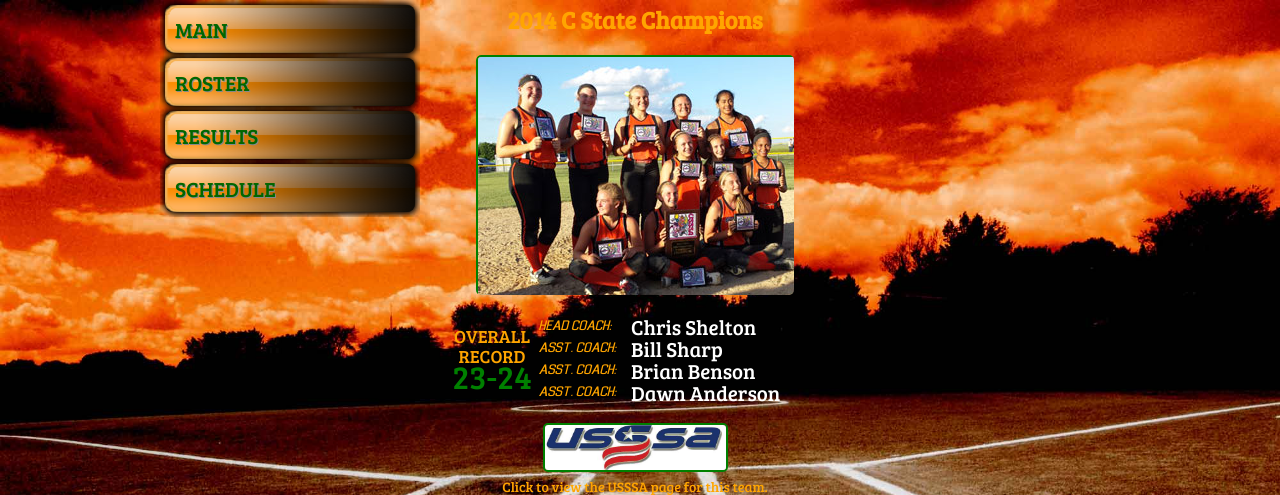
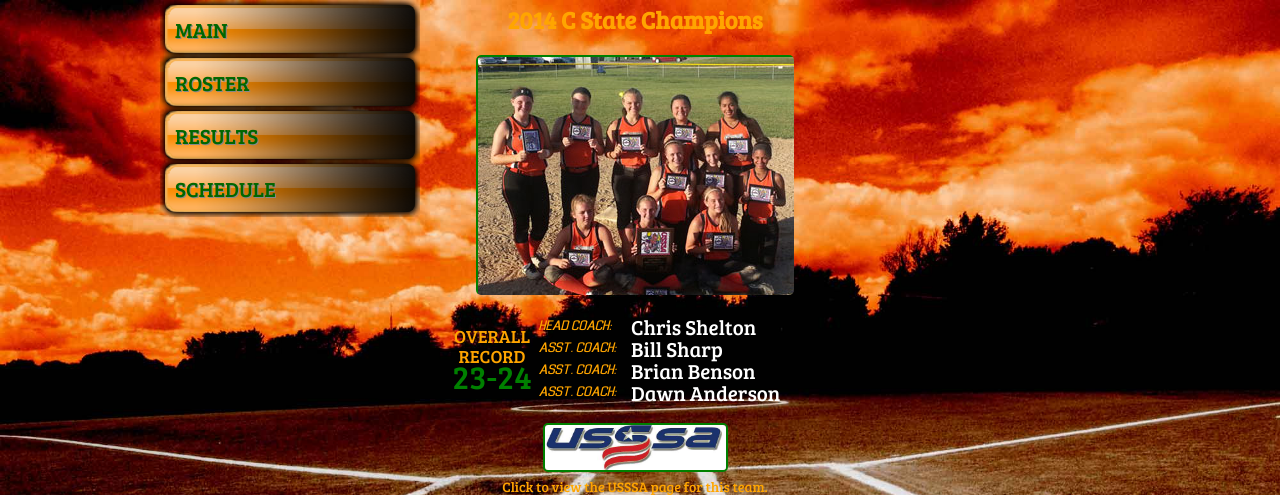
Before and after one commit to AbstractPixels/IowaRenegades2, a PHP site: page /teams/fourteenOrange.php?section=1 in a window 1280 px wide. Shown: the top 495 px of the page. Run offline with PHP 8.4, Linux system fonts and the light colour scheme.

Commit message:
Added new pics of 14 orange to homepage slideshows & to team page

```diff
--- a/images/slideshow/_notes/dwsync.xml
+++ b/images/slideshow/_notes/dwsync.xml
@@ -30,4 +30,5 @@
 <file name="slideshow26.jpg" server="iowarenegades.com//httpdocs/" local="3484049080" remote="2631065392414106968" />
 <file name="slideshow27.jpg" server="iowarenegades.com//httpdocs/" local="3484738956" remote="620783701591403688" />
 <file name="slideshow28.jpg" server="iowarenegades.com//httpdocs/" local="3485882827" remote="2744445382204760204" />
+<file name="slideshow29.jpg" server="iowarenegades.com//httpdocs/" local="3485971691" remote="2741143291088599916" />
 </dwsync>
--- a/images/teams/2014/14Orange/_notes/dwsync.xml
+++ b/images/teams/2014/14Orange/_notes/dwsync.xml
@@ -1,4 +1,5 @@
 <?xml version="1.0" encoding="utf-8" ?>
 <dwsync>
 <file name="14Orange-2.jpg" server="iowarenegades.com//httpdocs/" local="3485882774" remote="2744674458580459660" />
+<file name="14Orange-3.jpg" server="iowarenegades.com//httpdocs/" local="3485971641" remote="384925228935412588" />
 </dwsync>
--- a/index.php
+++ b/index.php
@@ -1114,6 +1114,7 @@ Develop highly competitive softball teams with players that exemplify the meanin
                     <img src="images/slideshow/slideshow26.jpg" width="310" height="232">
                     <img src="images/slideshow/slideshow27.jpg" width="310" height="232">
                     <img src="images/slideshow/slideshow28.jpg" width="310" height="232">
+                    <img src="images/slideshow/slideshow29.jpg" width="310" height="232">
   </div><!--slideshow-B1-->
 
          		<div id="slideshow-B2" class="cycle-slideshow" data-cycle-speed="1600" data-cycle-random="true" data-cycle-timeout="5200">
@@ -1146,6 +1147,7 @@ Develop highly competitive softball teams with players that exemplify the meanin
                     <img src="images/slideshow/slideshow26.jpg" width="310" height="232">
                     <img src="images/slideshow/slideshow27.jpg" width="310" height="232">
                     <img src="images/slideshow/slideshow28.jpg" width="310" height="232">
+                    <img src="images/slideshow/slideshow29.jpg" width="310" height="232">
   </div><!--slideshow-B2-->
 
           		<div id="slideshow-B3" class="cycle-slideshow" data-cycle-speed="1600" data-cycle-random="true" data-cycle-timeout="5400">
@@ -1178,6 +1180,7 @@ Develop highly competitive softball teams with players that exemplify the meanin
                     <img src="images/slideshow/slideshow26.jpg" width="310" height="232">
                     <img src="images/slideshow/slideshow27.jpg" width="310" height="232">
                     <img src="images/slideshow/slideshow28.jpg" width="310" height="232">
+                    <img src="images/slideshow/slideshow29.jpg" width="310" height="232">
                 </div><!--slideshow-B3-->
 
 </div><!-- contentWrapper-->
--- a/teams/fourteenOrange.php
+++ b/teams/fourteenOrange.php
@@ -88,7 +88,7 @@
 
     	<div id="teami" style="top:40px;">
         <div id="teamPic">
-        <img src="../images/teams/2014/14Orange/14Orange-2.jpg" width="320" height="240" alt="2014 14u Orange team picture">
+        <img src="../images/teams/2014/14Orange/14Orange-3.jpg" width="320" height="240" alt="2014 14u Orange team picture">
         </div>
         <p>
          <table style="">
```
Also changed, not shown: images/slideshow/slideshow29.jpg (added), images/teams/2014/14Orange/14Orange-3.jpg (added).
